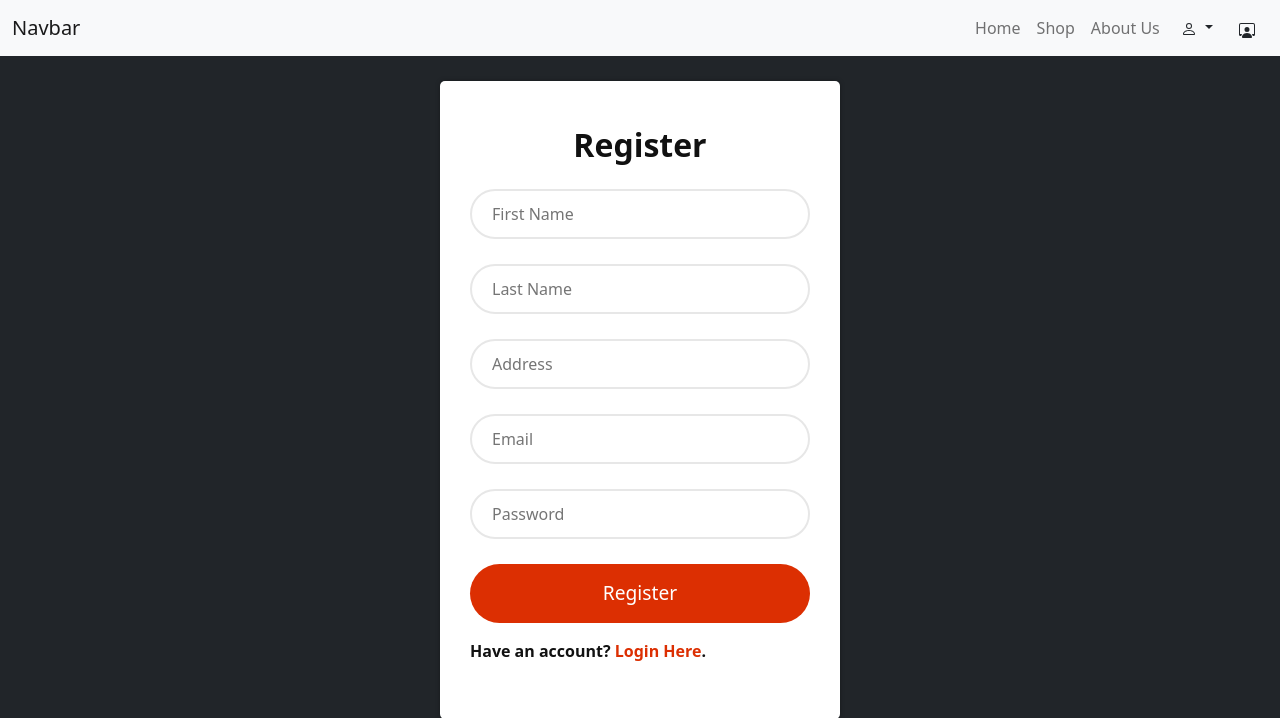
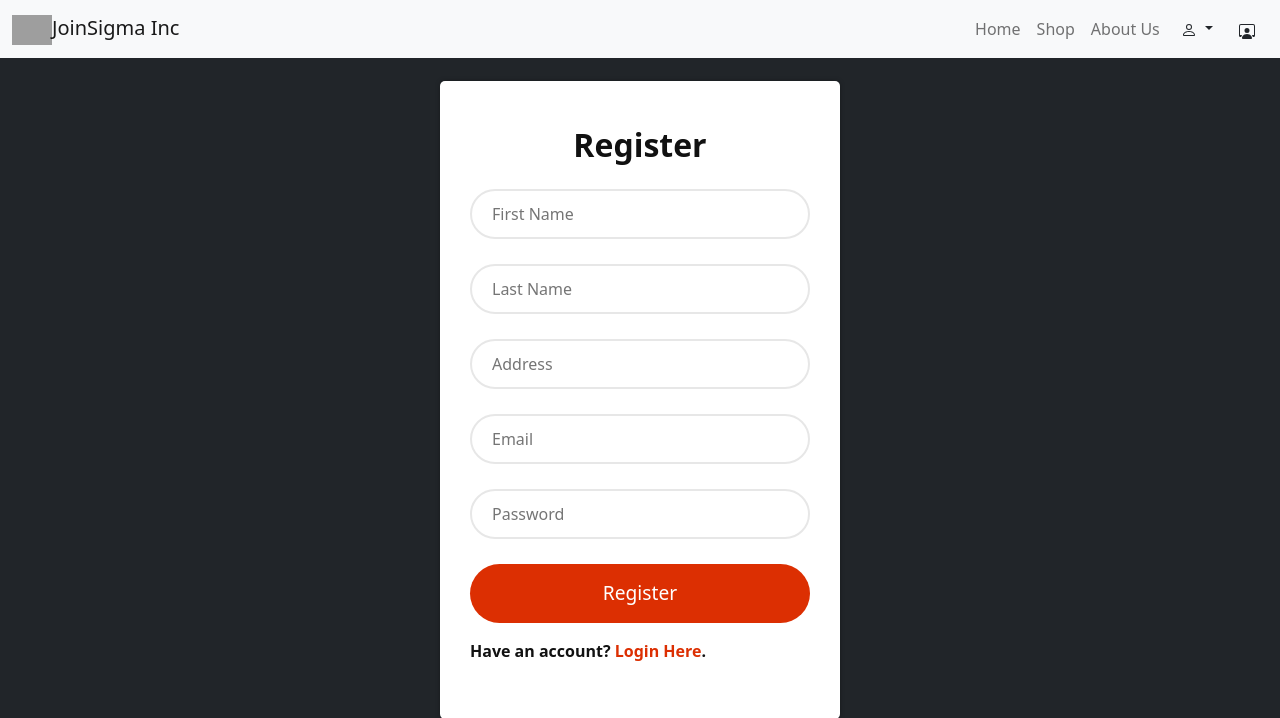
Before and after one commit to burcuesmersoy/LaptopProviderWebsite, a PHP site: page /register.php in a window 1280 px wide. Shown: the top 718 px of the page. Run offline with PHP 8.4, Linux system fonts and the light colour scheme; grey boxes are pictures that could not be loaded.

Commit message:
Add files via upload
navbarını düzelttim

```diff
--- a/register.php
+++ b/register.php
@@ -25,8 +25,14 @@ if (isset($_SESSION['email']))
     <body class="bg-dark">
         <section id="nav-bar">
             <nav class="navbar navbar-expand-lg navbar-light bg-light fixed-top">
-                <div class="container-fluid">
-                    <a class="navbar-brand" href="#">Navbar</a>
+                <div class="container-fluid"><a class="navbar-brand" href="">
+                    <img src="https://cdn-icons-png.flaticon.com/512/1001/1001266.png" style="width: 40px;" alt="">JoinSigma Inc</a>
+
+
+                <br>
+                <button class="navbar-toggler" type="button" data-toggle="collapse" data-target="#navbarSupportedContent" aria-controls="navbarSupportedContent" aria-expanded="false" aria-label="Toggle navigation">
+                    <span class="navbar-toggler-icon"></span>
+                </button>
                     <button class="navbar-toggler" type="button" data-bs-toggle="collapse" data-bs-target="#navbarNavAltMarkup"
                         aria-controls="navbarNavAltMarkup" aria-expanded="false" aria-label="Toggle navigation">
                         <span class="navbar-toggler-icon"></span>
```
